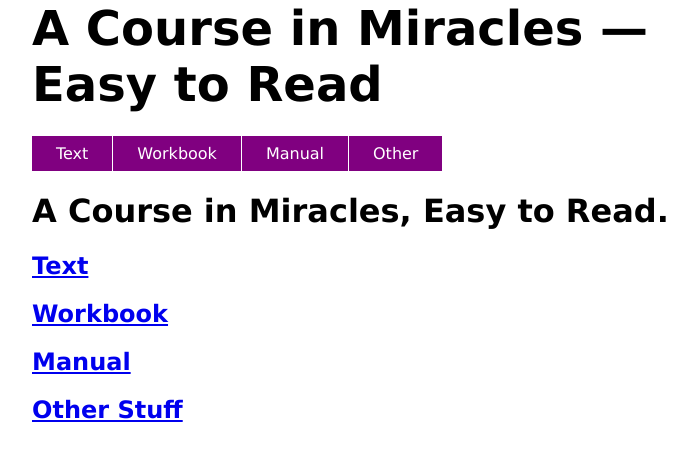
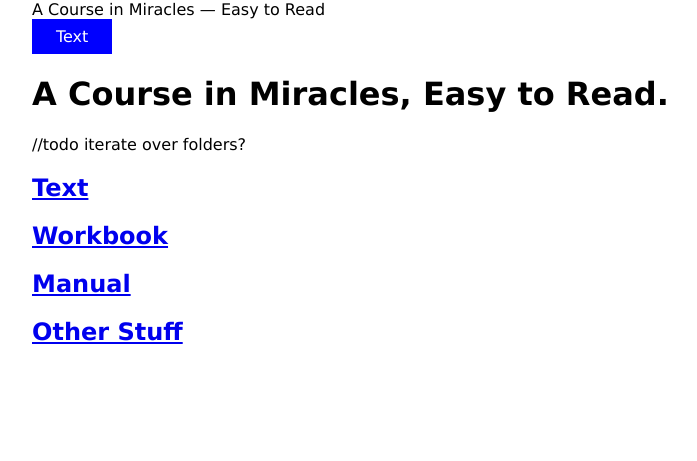
Before and after one commit to wdporter/acim, a Jekyll site: the page built from index.html, in a window 1280 px wide. Shown: the top 461 px of the page, without its empty margins (288-985 px from the left). Built offline with Jekyll 4.4.1, drawn with Linux system fonts in a browser that asks for light colours.

Commit message:
change nav

```diff
--- a/index.html
+++ b/index.html
@@ -1,10 +1,13 @@
 ---
-layout: default
-title: Main Page
+layout: default2
+title: A Course in Miracles, Easy to Read.
 ---
+<h1>{{page.title}}</h1>
 <div class=content>
-<h1>A Course in Miracles, Easy to Read.</h1>
+    //todo iterate over folders?
 <h2><a href=/T>Text</a></h2>
 <h2><a href=/W>Workbook</a></h2>
 <h2><a href=/M>Manual</a></h2>
 <h2><a href=/Other>Other Stuff</a></h2>
+
+</div>
```
Also changed, not shown: _includes/navigation.html (+4 -4 lines).
